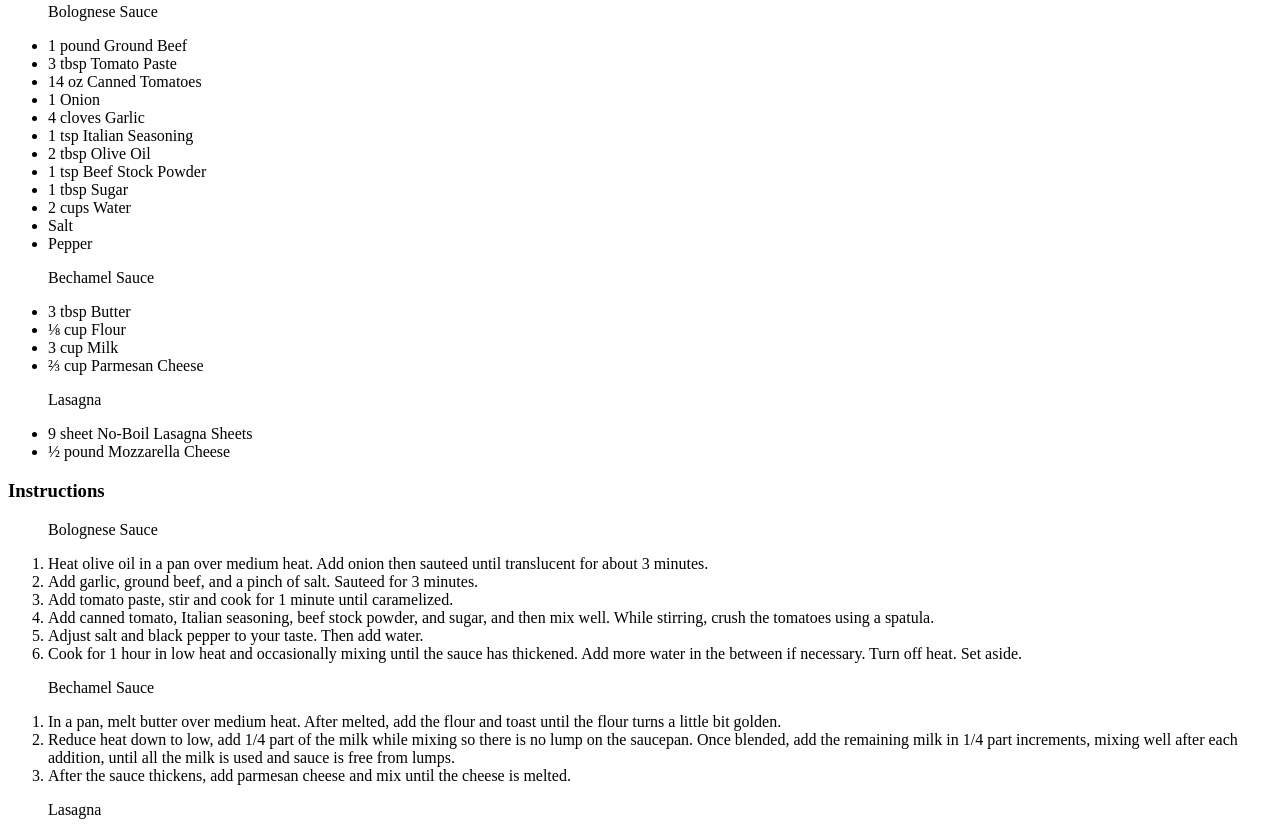
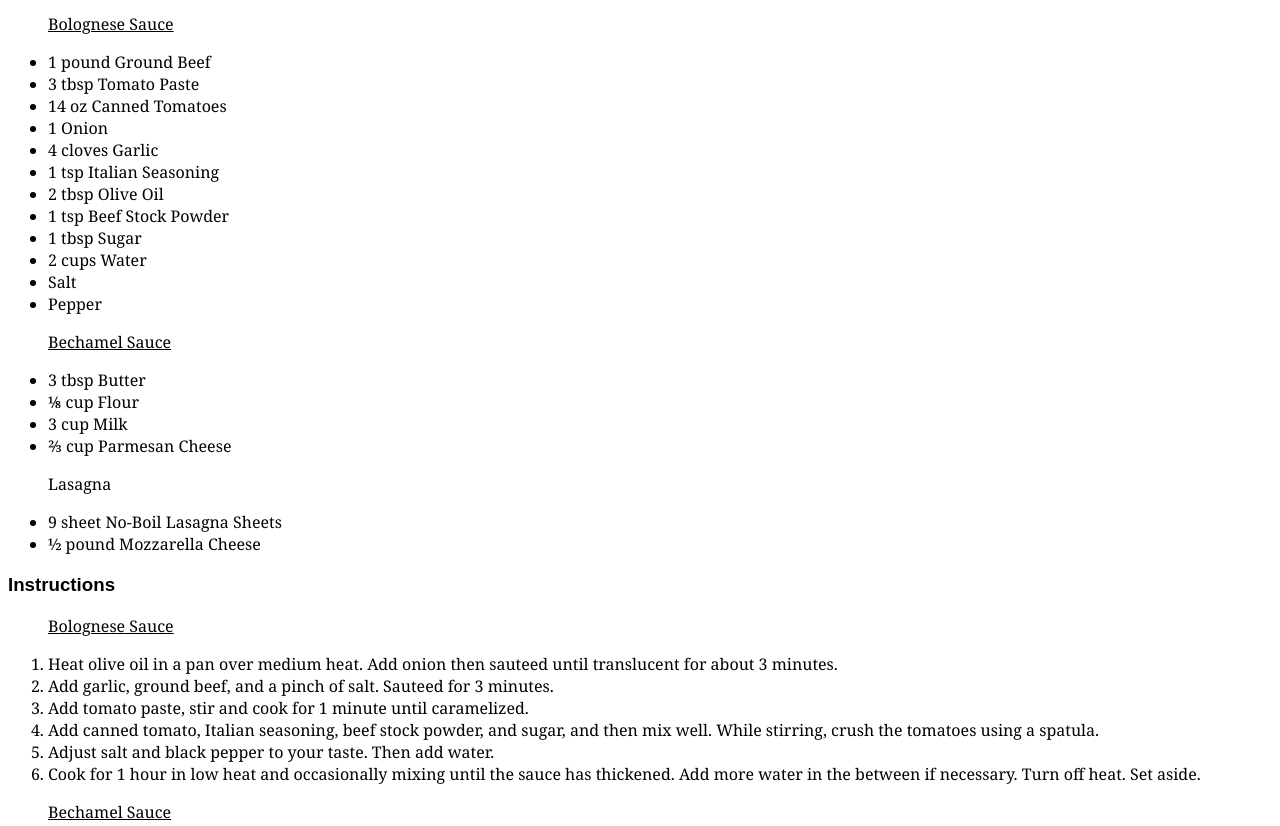
Before and after one commit to jillian-armonia/odin-recipes, a plain HTML site: page recipes/lasagna.html in a window 1280 px wide. Shown: the part 441-1267 px from the top of the page. Drawn offline with Linux system fonts and the light colour scheme.

Commit message:
add css style link to lasagna and fish recipes

```diff
--- a/recipes/lasagna.html
+++ b/recipes/lasagna.html
@@ -3,6 +3,7 @@
 <head>
     <meta charset="UTF-8">
     <meta name="viewport" content="width=device-width, initial-scale=1.0">
+    <link rel="stylesheet" href="../style.css">
     <title>Odin Recipes Project | Lasagna</title>
 </head>
 <body>
@@ -14,7 +15,7 @@
     <h2>How to Make Lasagna</h2>
     <h3>Ingredients:</h3>
     <ul>
-        <p>Bolognese Sauce</p>
+        <p class="underline">Bolognese Sauce</p>
         <li>1 pound Ground Beef</li>
         <li>3 tbsp Tomato Paste</li>
         <li>14 oz Canned Tomatoes</li>
@@ -28,7 +29,7 @@
         <li>Salt</li>
         <li>Pepper</li>
 
-        <p>Bechamel Sauce</p>
+        <p class="underline">Bechamel Sauce</p>
         <li>3 tbsp Butter</li>
         <li>⅛ cup Flour</li>
         <li>3 cup Milk</li>
@@ -42,7 +43,7 @@
     <h3>Instructions</h3>
 
     <ol>
-        <p>Bolognese Sauce</p>
+        <p class="underline">Bolognese Sauce</p>
         <li>Heat olive oil in a pan over medium heat. Add onion then sauteed until translucent for about 3 minutes.</li>
         <li>Add garlic, ground beef, and a pinch of salt. Sauteed for 3 minutes.</li>
         <li>Add tomato paste, stir and cook for 1 minute until caramelized.</li>
@@ -52,14 +53,14 @@
     </ol>
 
     <ol>
-        <p>Bechamel Sauce</p>
+        <p class="underline">Bechamel Sauce</p>
         <li>In a pan, melt butter over medium heat. After melted, add the flour and toast until the flour turns a little bit golden.</li>
         <li>Reduce heat down to low, add 1/4 part of the milk while mixing so there is no lump on the saucepan. Once blended, add the remaining milk in 1/4 part increments, mixing well after each addition, until all the milk is used and sauce is free from lumps.</li>
         <li>After the sauce thickens, add parmesan cheese and mix until the cheese is melted.</li>
     </ol>
 
     <ol>
-        <p>Lasagna</p>
+        <p class="underline">Lasagna</p>
         <li>Preheat oven to 350°F or 180°C.</li>
         <li>To assemble, add a layer of 1/4 part of meat bolognese sauce to a 7.5×9.5×2-inch glass rectangular dinnerware. Add lasagna sheet.</li>
         <li>Add a layer of 1/4 part of meat bolognese sauce again. Then a layer of 1/3 part of béchamel sauce on top of bolognese sauce, then cover with lasagna sheets, thrice following with the order. Lastly, top with mozzarella cheese.</li>
--- a/style.css
+++ b/style.css
@@ -10,3 +10,7 @@ h1{
 li, p{
     font-family: Georgia, 'Times New Roman', Times, serif;
 }
+
+.underline{
+    text-decoration: underline;
+}
```
Also changed, not shown: recipes/fish-with-tofu.html (+5 -4 lines).
